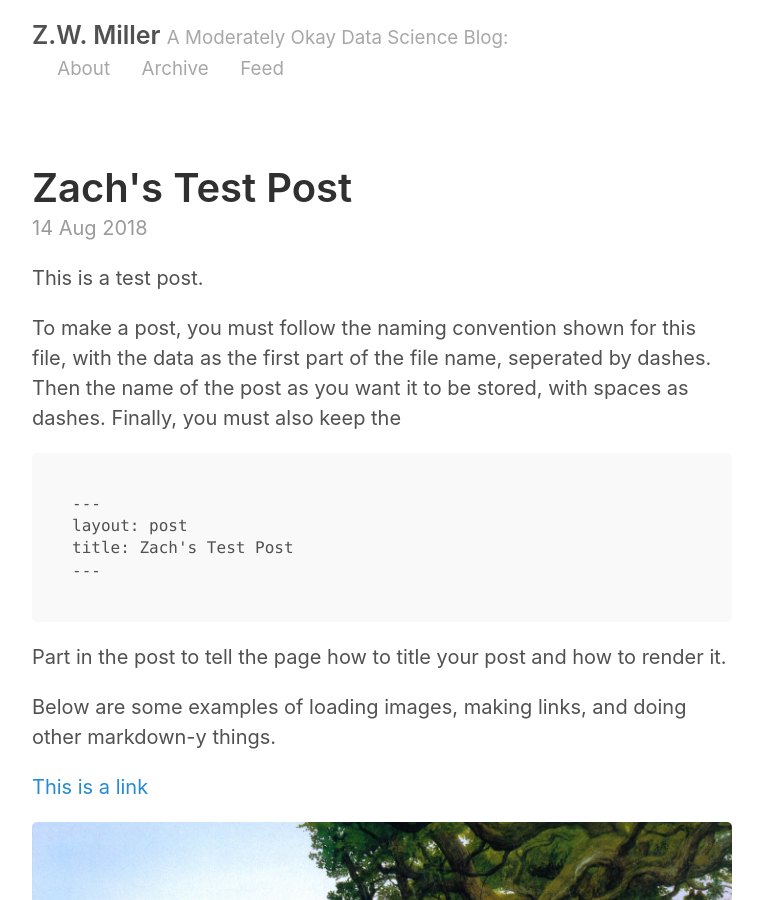
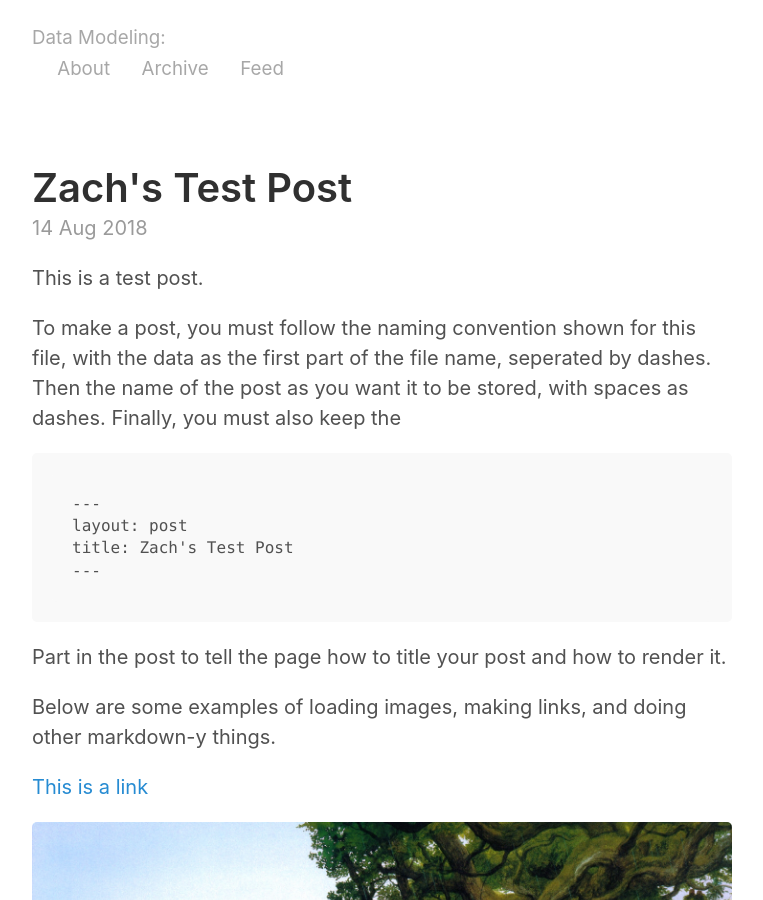
Before and after one commit to mblance/mblance.github.io, a Jekyll site: the page built from index.html, in a window 1280 px wide and 900 px high. Shown: the whole window, without its empty margins (258-1021 px from the left). Built offline with Jekyll 4.4.1, drawn with Linux system fonts in a browser that asks for light colours; the list of posts is cut into pages by our own code.

Commit message:
personalization

```diff
--- a/_config.yml
+++ b/_config.yml
@@ -2,9 +2,9 @@
 permalink:           pretty
 
 # Setup
-title:               Z.W. Miller
-tagline:             A Moderately Okay Data Science Blog
-url:                 http://zwmiller.github.io
+title:               <MBLance>
+tagline:             Data Modeling
+url:                 http://mblance.github.io
 paginate:            2
 baseurl:             ""
 
@@ -17,14 +17,14 @@ sass:
 
 # About/contact
 author:
-  name:              Zach Miller
-  url:               https://twitter.com/zaglamir
-  email:             zach@thisismetis.com
+  name:              Matt Buck
+  url:               mblance.com
+  email:             matt@mblance.com
 
 # Custom vars
 version:             2.0.0
 github:
-  repo:              https://github.com/zwmiller
+  repo:              https://github.com/mblance
 
 # Gems
 gems:
```
